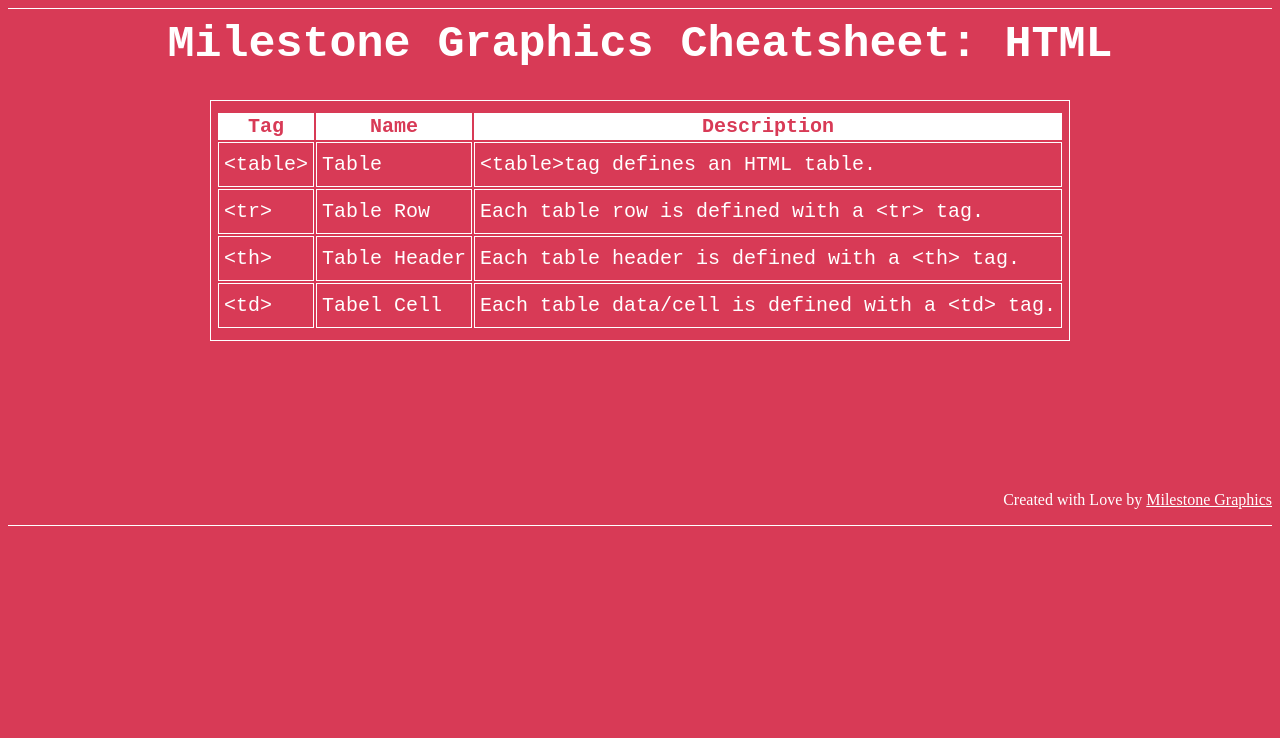
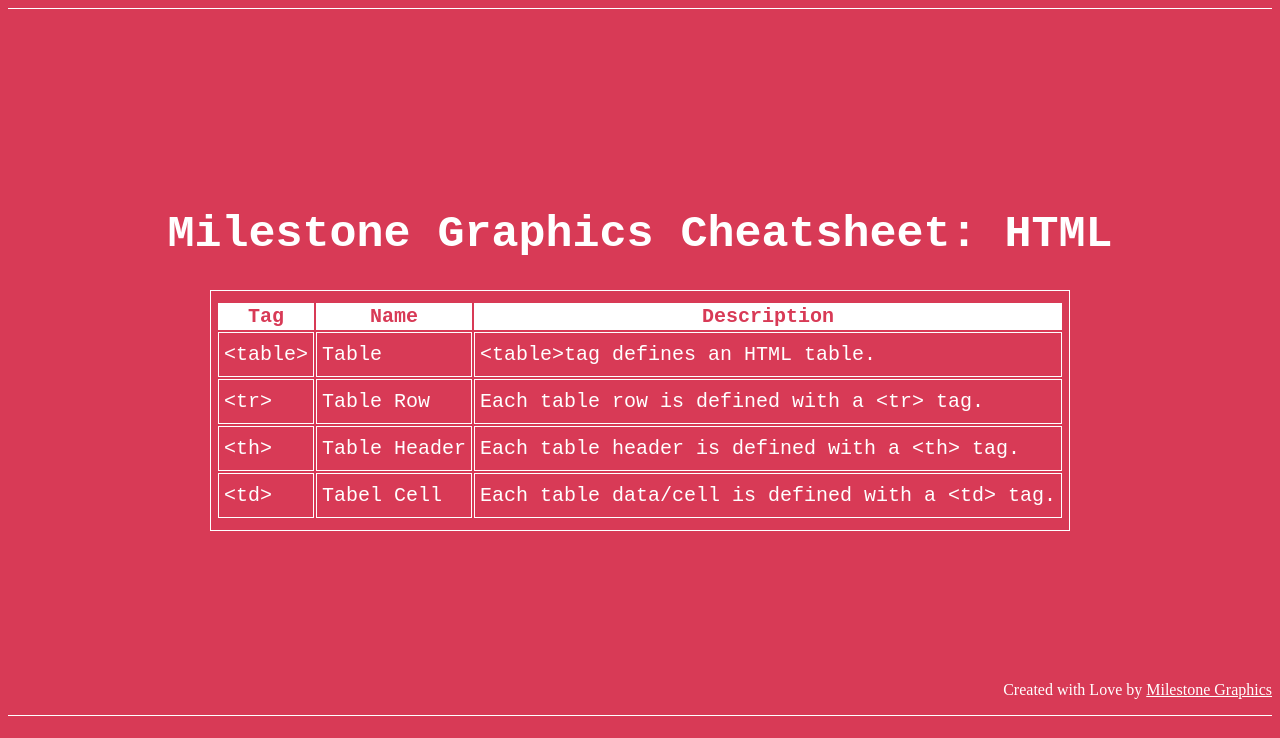
Before and after one commit to hapob/practice_cheatsheet, a plain HTML site: page index.html in a window 1280 px wide. Drawn offline with Linux system fonts and the light colour scheme.

Commit message:
Update index.css

```diff
--- a/index.css
+++ b/index.css
@@ -7,7 +7,7 @@ body{
 h1 {
     font-family: 'Courier New', Courier, monospace;
     text-align: center;
-    margin-top: 10px;
+    margin-top: 200px;
     color: white;
     font-size: 45px;
     font-weight: bold;
```
